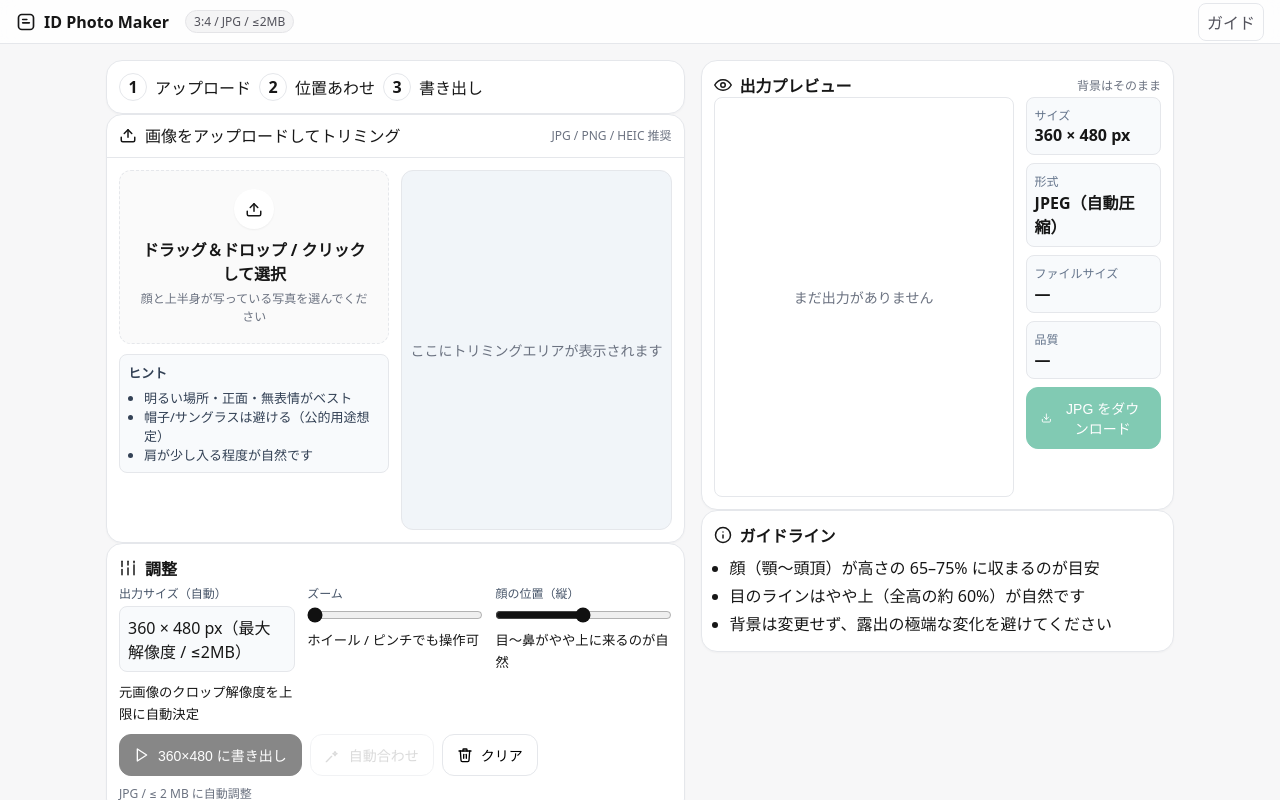
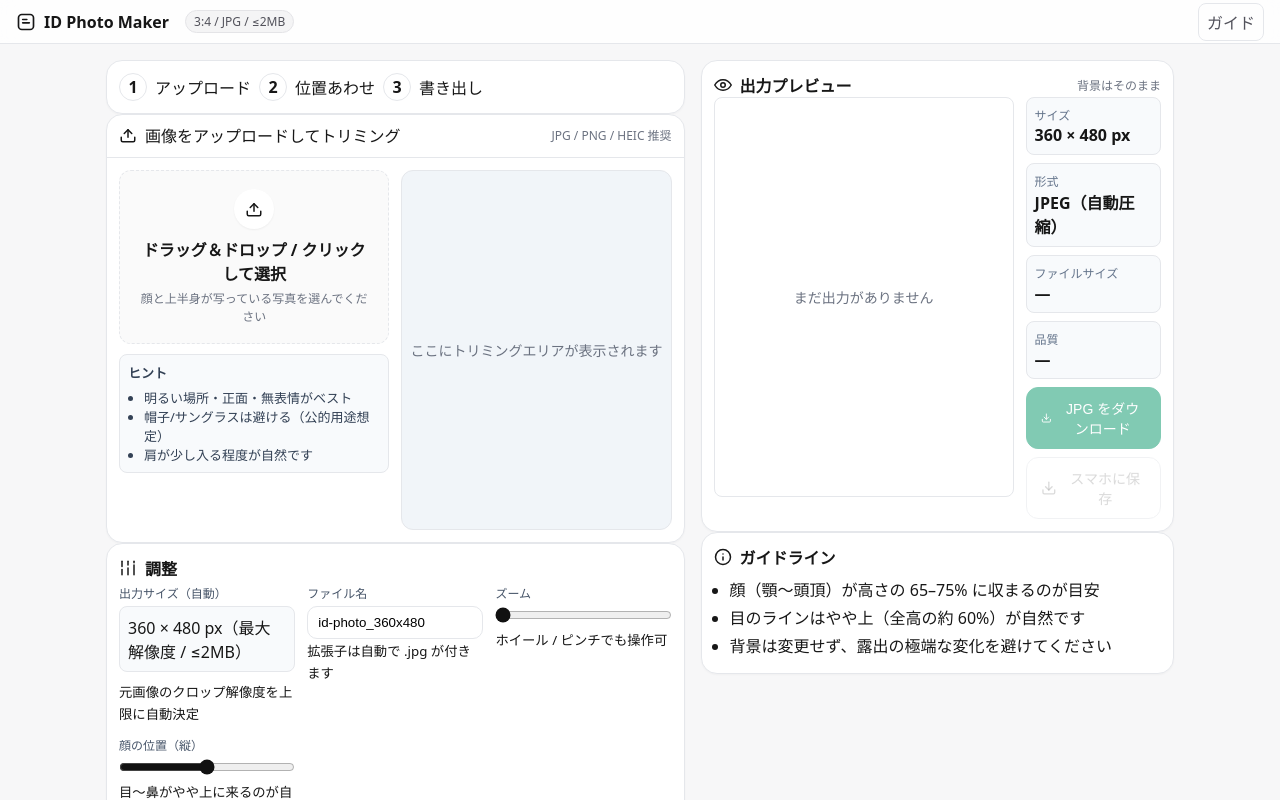
Before and after one commit to masattv/imagefix, a Next.js app: page / in a window 1280 px wide. Built offline with nearby package versions, Linux system fonts and the light colour scheme.

Commit message:
feat: filename input, mobile save (Web Share / FS Access fallback)

```diff
--- a/src/app/page.tsx
+++ b/src/app/page.tsx
@@ -49,12 +49,15 @@ export default function Page() {
   // 出力
   const [outUrl, setOutUrl] = useState<string | null>(null);
   const [outInfo, setOutInfo] = useState<{ bytes: number; q: number } | null>(null);
+  const [outBlob, setOutBlob] = useState<Blob | null>(null);
   const [busy, setBusy] = useState<boolean>(false);
   const [msg, setMsg] = useState<string>('');
 
   // 出力サイズ（3:4固定で候補から選択）
   const [outWidth, setOutWidth] = useState<number>(DEFAULT_OUT_WIDTH);
   const [outHeight, setOutHeight] = useState<number>(DEFAULT_OUT_HEIGHT);
+  const [filename, setFilename] = useState<string>(`id-photo_${DEFAULT_OUT_WIDTH}x${DEFAULT_OUT_HEIGHT}`);
+  const [userEditedName, setUserEditedName] = useState<boolean>(false);
 
   /* -------------------- 画像ロード -------------------- */
   const onPick = useCallback(async (e: React.ChangeEvent<HTMLInputElement>) => {
@@ -300,10 +303,11 @@ export default function Page() {
         if (estimateSeq.current !== mySeq) return;
         setOutWidth(best.w);
         setOutHeight(best.h);
+        if (!userEditedName) setFilename(`id-photo_${best.w}x${best.h}`);
       } catch {}
     }, 200);
     return () => clearTimeout(t);
-  }, [imgEl, croppedAreaPx, findBestSizeOnly]);
+  }, [imgEl, croppedAreaPx, findBestSizeOnly, userEditedName]);
 
   /* -------------------- 書き出し -------------------- */
   const doExport = useCallback(async () => {
@@ -317,6 +321,7 @@ export default function Page() {
       const url = URL.createObjectURL(best.blob);
       setOutUrl(url);
       setOutInfo({ bytes: best.blob.size, q: best.q });
+      setOutBlob(best.blob);
       setOutWidth(best.w);
       setOutHeight(best.h);
       setMsg('完了！プレビューを確認してください。');
@@ -331,12 +336,54 @@ export default function Page() {
   const prettySize = useMemo(() => outInfo ? (outInfo.bytes / (1024 * 1024)).toFixed(2) + ' MB' : '—', [outInfo]);
 
   const onDownload = useCallback(() => {
-    if (!outUrl) return;
+    if (!outBlob && !outUrl) return;
+    const safe = (filename || `id-photo_${outWidth}x${outHeight}`).replace(/[^\w\-_.]/g, '_');
+    const finalName = safe.toLowerCase().endsWith('.jpg') ? safe : `${safe}.jpg`;
+    const url = outBlob ? URL.createObjectURL(outBlob) : outUrl!;
     const a = document.createElement('a');
-    a.href = outUrl;
-    a.download = `id-photo_${outWidth}x${outHeight}.jpg`;
+    a.href = url;
+    a.download = finalName;
     a.click();
-  }, [outUrl, outWidth, outHeight]);
+    if (outBlob) setTimeout(() => URL.revokeObjectURL(url), 1000);
+  }, [outBlob, outUrl, outWidth, outHeight, filename]);
+
+  const onMobileSave = useCallback(async () => {
+    if (!outBlob) return;
+    const safe = (filename || `id-photo_${outWidth}x${outHeight}`).replace(/[^\w\-_.]/g, '_');
+    const finalName = safe.toLowerCase().endsWith('.jpg') ? safe : `${safe}.jpg`;
+    try {
+      if (navigator.canShare && navigator.canShare({ files: [new File([outBlob], finalName, { type: 'image/jpeg' })] })) {
+        await navigator.share({
+          files: [new File([outBlob], finalName, { type: 'image/jpeg' })],
+          title: 'ID Photo',
+          text: 'ID photo',
+        });
+        return;
+      }
+    } catch {}
+    try {
+      if (typeof window !== 'undefined' && typeof (window as any).showSaveFilePicker === 'function') {
+        const opts = {
+          suggestedName: finalName,
+          types: [{ description: 'JPEG Image', accept: { 'image/jpeg': ['.jpg'] } }],
+          excludeAcceptAllOption: true,
+          startIn: 'pictures' as unknown,
+        };
+        const handle = await (window as any).showSaveFilePicker(opts);
+        if (handle && 'createWritable' in handle) {
+          const writable = await (handle as { createWritable: () => Promise<unknown> }).createWritable();
+          if (writable && typeof (writable as { write: (b: Blob) => Promise<void> }).write === 'function') {
+            await (writable as { write: (b: Blob) => Promise<void>; close: () => Promise<void> }).write(outBlob);
+            await (writable as { close: () => Promise<void> }).close();
+            return;
+          }
+        }
+      }
+    } catch {}
+    const url = URL.createObjectURL(outBlob);
+    window.open(url, '_blank');
+    setTimeout(() => URL.revokeObjectURL(url), 2000);
+  }, [outBlob, outWidth, outHeight, filename]);
 
   const clearAll = useCallback(() => {
     setSrcUrl(null); setImgEl(null); setOutUrl(null); setOutInfo(null); setMsg('');
@@ -427,6 +474,18 @@ export default function Page() {
               </div>
 
               <div>
+                <label className="label">ファイル名</label>
+                <input
+                  type="text"
+                  className="select"
+                  value={filename}
+                  onChange={(e) => { setFilename(e.target.value); setUserEditedName(true); }}
+                  placeholder={`id-photo_${outWidth}x${outHeight}`}
+                />
+                <small className="hint">拡張子は自動で .jpg が付きます</small>
+              </div>
+
+              <div>
                 <label className="label">ズーム</label>
                 <input type="range" min={1} max={5} step={0.01} className="range" value={zoom} onChange={(e) => setZoom(parseFloat(e.target.value))} />
                 <small className="hint">ホイール / ピンチでも操作可</small>
@@ -487,8 +546,11 @@ export default function Page() {
                 <div className="ibox"><div className="cap">品質</div><div className="val">{outInfo ? outInfo.q.toFixed(2) : '—'}</div></div>
 
                 <div className="actions mt">
-                  <button onClick={onDownload} disabled={!outUrl} className="btn success">
+                  <button onClick={onDownload} disabled={!outUrl && !outBlob} className="btn success">
                     <DownloadIcon /> JPG をダウンロード
+                  </button>
+                  <button onClick={onMobileSave} disabled={!outBlob} className="btn outline">
+                    <DownloadIcon /> スマホに保存
                   </button>
                 </div>
               </div>
```
